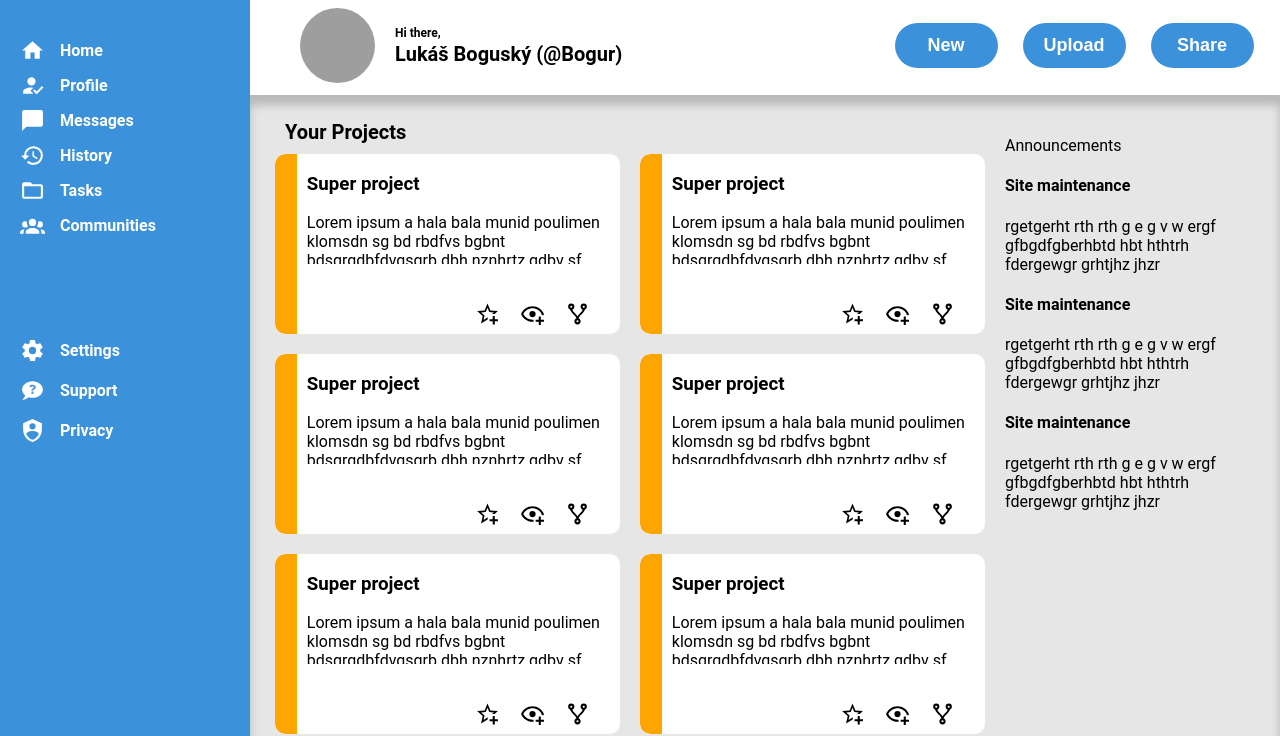
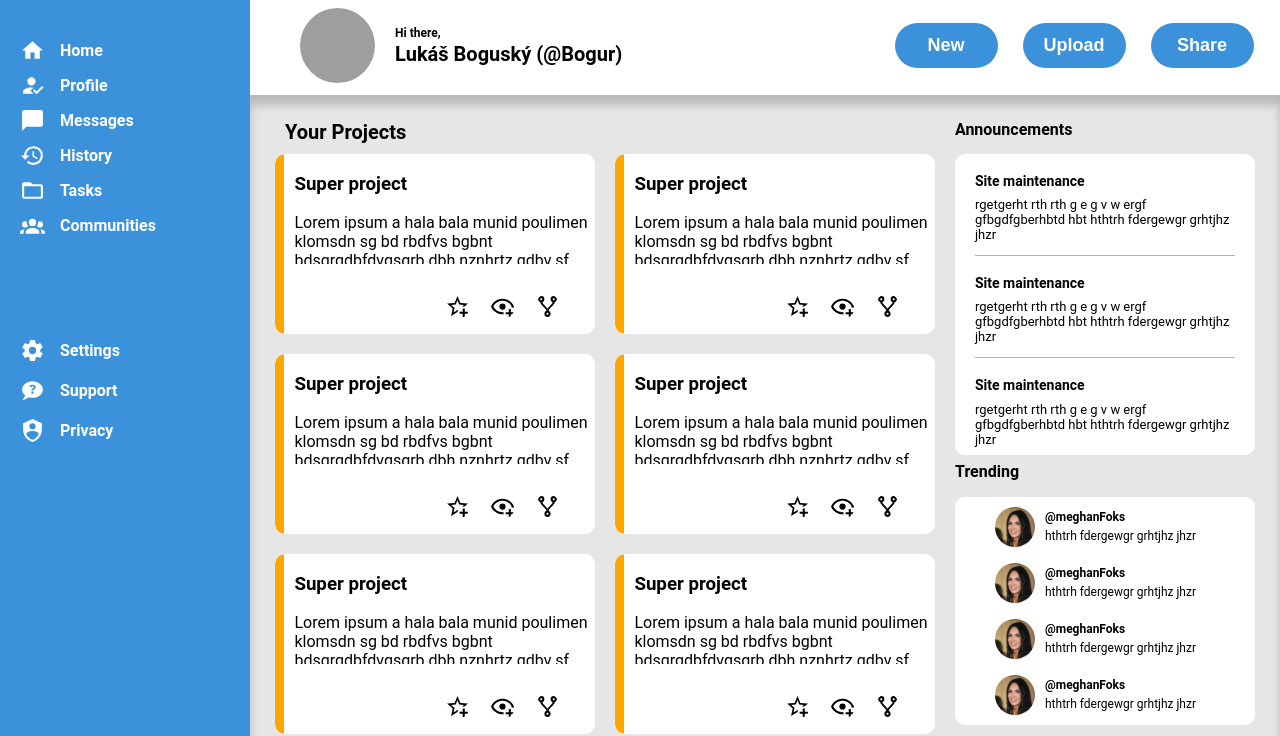
Before and after one commit to Bogur44/dashboard, a plain HTML site: page index.html in a window 1280 px wide. Shown: the part 64-800 px from the top of the page. Drawn offline with Linux system fonts and the light colour scheme; grey boxes are pictures that could not be loaded.

Commit message:
pretty pleased with the outcome

```diff
--- a/index.html
+++ b/index.html
@@ -164,7 +164,7 @@
                 </div>
             </div>
             <div class="announcements">
-                <p>Announcements</p>
+                <p class="announ-p">Announcements</p>
                 <div class="announ-cont">
                     <div class="news">
                         <h4>Site maintenance</h4>
@@ -184,33 +184,34 @@
                 </div>
             </div>
             <div class="trending">
-                <p>Trending</p>
+                <p class="trend-head">Trending</p>
                 <div class="trends">
                     <div class="trend">
                         <div class="trend-logo"></div>
                         <div class="trend-cont">
                             <h4>@meghanFoks</h4>
-                            <p>rgetgerht rth  rth  g e g v  w ergf     gfbgdfgberhbtd hbt hthtrh fdergewgr grhtjhz jhzr</p>
+                            <p>hthtrh fdergewgr grhtjhz jhzr</p>
+                        </div>
                         </div>
                     <div class="trend">
                         <div class="trend-logo"></div>
                         <div class="trend-cont">
                             <h4>@meghanFoks</h4>
-                            <p>rgetgerht rth  rth  g e g v  w ergf     gfbgdfgberhbtd hbt hthtrh fdergewgr grhtjhz jhzr</p>
+                            <p>hthtrh fdergewgr grhtjhz jhzr</p>
                         </div>
                     </div>
                     <div class="trend">
                         <div class="trend-logo"></div>
                         <div class="trend-cont">
                             <h4>@meghanFoks</h4>
-                            <p>rgetgerht rth  rth  g e g v  w ergf     gfbgdfgberhbtd hbt hthtrh fdergewgr grhtjhz jhzr</p>
+                            <p>hthtrh fdergewgr grhtjhz jhzr</p>
                         </div>
                     </div>
                     <div class="trend">
                         <div class="trend-logo"></div>
                         <div class="trend-cont">
                             <h4>@meghanFoks</h4>
-                            <p>rgetgerht rth  rth  g e g v  w ergf     gfbgdfgberhbtd hbt hthtrh fdergewgr grhtjhz jhzr</p>
+                            <p>hthtrh fdergewgr grhtjhz jhzr</p>
                         </div>
                     </div>
                 </div>
--- a/style.css
+++ b/style.css
@@ -101,6 +101,9 @@ body{
     display: flex;
     align-items: center;
     gap: 15px;
+}
+.writing svg{
+    cursor: pointer;
 }
 .writing input{
     height: 30px;
@@ -217,7 +220,8 @@ body{
     grid-row: 2/3;
 
     display: grid;
-    grid-template-columns: 1fr minmax(200px, 250px);
+    grid-template-columns: 1fr minmax(250px, 300px);
+    grid-template-rows: 50% 50%;
 
     margin-top: 15px;
     padding: 25px;
@@ -225,6 +229,9 @@ body{
     box-shadow: inset 0px 10px 10px rgb(185, 184, 184);
 
     gap: 20px;
+}
+.content .main-content{
+    grid-template: 1/3/1/2;
 }
 .content .yp {
     margin: 0 10px 10px 10px ;
@@ -241,7 +248,7 @@ body{
 }
 .content .projects .project .yellow-stripe{
     height: 100%;
-    width: 24px;
+    width: 10px;
     border-top-left-radius: 10px;
     border-bottom-left-radius: 10px;
     background-color: orange;
@@ -274,7 +281,100 @@ body{
 .content .projects .project .icons{
     height: 50px;
     display: flex;
-    gap: 20px;
+    gap: 10px;
     justify-content: end;
     padding-right: 30px;
 }
+.content .projects .project .icons svg{
+    border-radius: 20px;
+    height: 25px;
+    padding: 4px;
+    border: 1px solid white;
+    margin: 0;
+}
+.content .projects .project .icons svg:hover{
+    border: 1px solid grey;
+    cursor: pointer;
+}
+.content .announcements{
+    grid-template: 1/2/2/3;
+}
+.content .announcements .announ-p{
+    margin: 0;
+    font-weight: 600;
+    margin-bottom: 15px;
+}
+.content .announ-cont{
+    background-color: #fff;
+    padding: 0px 20px 20px 20px;
+    font-size: 13px;
+    border-radius: 10px;
+    display: flex;
+    flex-direction: column;
+
+    max-height: 95%;
+}
+.content .announ-cont .news{
+    border-bottom: 1px solid rgb(179, 179, 179);
+    padding: 0;
+}
+.content .announ-cont .news:last-child{
+    border: none;
+}
+.content .announ-cont .news h4{
+    padding: 0;
+    font-size: 14px;
+}
+.content .announ-cont .news p{
+    padding: 0;
+    margin-top: -10px;
+}
+.content .trending{
+    margin-top: 10px;
+    grid-column: 2/3;
+    grid-row: 2/3;
+}
+.content .trending .trend-head{
+    font-weight: 600;
+}
+.content .trending .trends{
+    background-color: #fff;
+    border-radius: 10px;
+    padding: 5px 0 5px 40px;
+    max-height: 300px;
+
+    display: flex;
+    flex-direction: column;
+    gap: 6px;
+}
+.content .trending .trend{
+    display: grid;
+    grid-template-columns: 25% 75%;
+    font-size: 12px;
+    height: 50px;
+
+    display: flex;
+    justify-content: start;
+    align-items: center;
+    gap: 10px;
+}
+.trend-logo{
+    grid-row: 1/2;
+    width: 40px;
+    height: 40px;
+    border-radius: 30px;
+    background-image: url(./images/megan-fox-attends-the-nocap-shows-x-machine-gun-kelly-news-photo-1684246310.jpg);
+    background-size: cover;
+    background-position: 40% 0;
+}
+.trend-cont{
+    grid-column: 2/3;
+    padding: 0;
+    display: flex;
+    flex-direction: column;
+    gap: 5px;
+}
+.trend-cont h4,
+.trend-cont p{
+    margin: 0
+}
```
Also changed, not shown: images/megan-fox-attends-the-nocap-shows-x-machine-gun-kelly-news-photo-1684246310.jpg (added).
